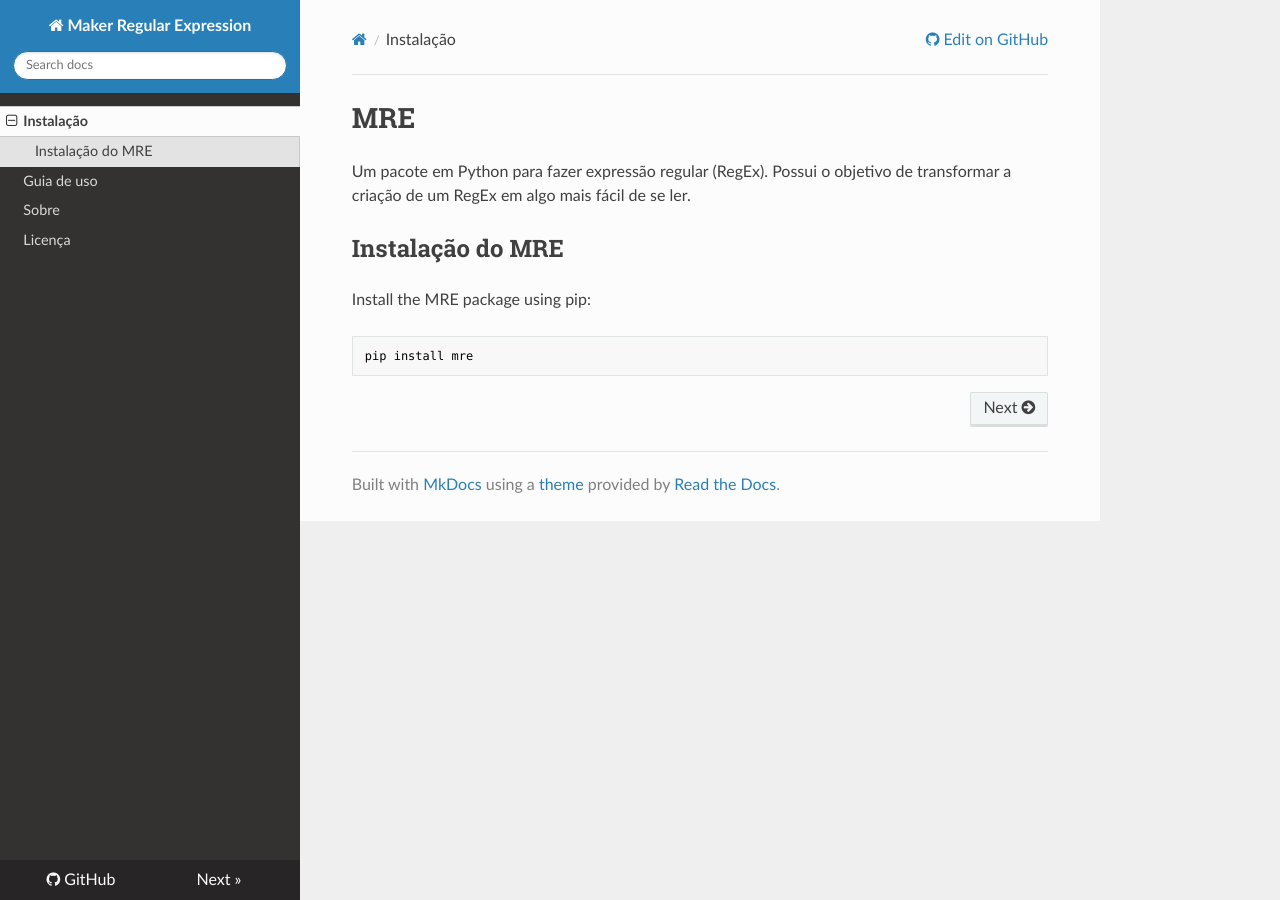
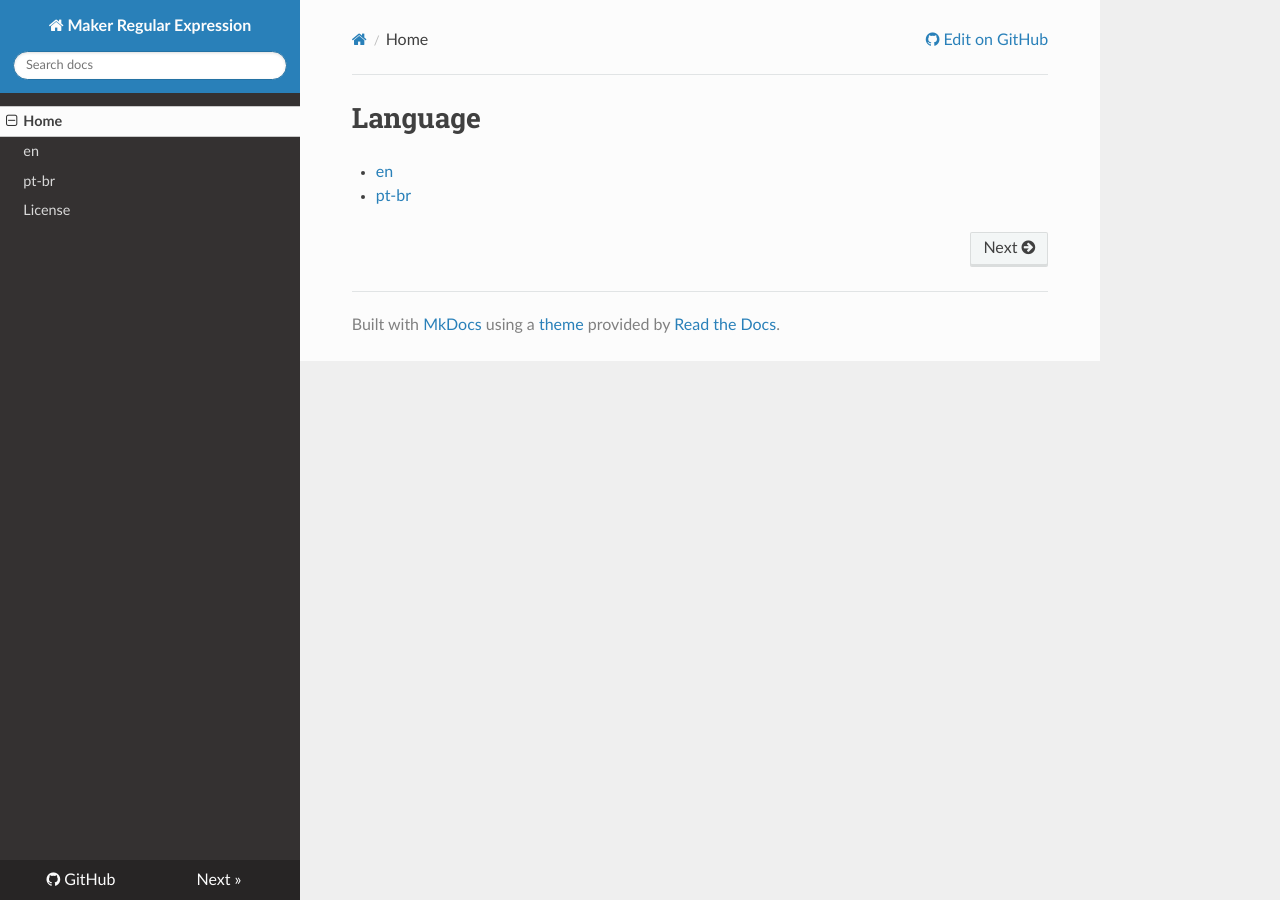
Before and after one commit to alvarofpp/mre, an MkDocs documentation site: the page built from docs/index.md, in a window 1280 px wide. Built offline with MkDocs 1.6.1, drawn with Linux system fonts in a browser that asks for light colours; nearby versions of some CDN libraries.

Commit message:
Multiple languages docs

````diff
--- a/docs/index.md
+++ b/docs/index.md
@@ -1,10 +1,4 @@
-# MRE
-Um pacote em Python para fazer expressão regular (RegEx). Possui o objetivo de transformar a criação de um RegEx em algo mais fácil de se ler.
+# Language
 
-## Instalação do MRE
-
-Install the MRE package using pip:
-
-```Python
-pip install mre
-```
+- [en](en)
+- [pt-br](pt_BR)
--- a/mkdocs.yml
+++ b/mkdocs.yml
@@ -4,10 +4,10 @@ site_description: This a simple package to make regular expression in Python.
 site_author: MkDocs Team
 
 nav:
-    - Instalação: index.md
-    - Guia de uso: guia-de-uso.md
-    - Sobre: sobre.md
-    - Licença: licenca.md
+  - Home: index.md
+  - 'en': en/
+  - 'pt-br': pt_BR/
+  - License: licenca.md
 
 repo_url: https://github.com/alvarofpp/mre
 
````
Also changed, not shown: docs/en/how-to-use.md (renamed from docs/how-to-use.md, +0 -2 lines), docs/en/index.md (added, +10 -0 lines), docs/idiomas.md (deleted, +0 -3 lines), docs/pt_BR/index.md (added, +10 -0 lines), docs/sobre.md (deleted, +0 -1 lines), docs/pt_BR/guia-de-uso.md (renamed from docs/guia-de-uso.md).
